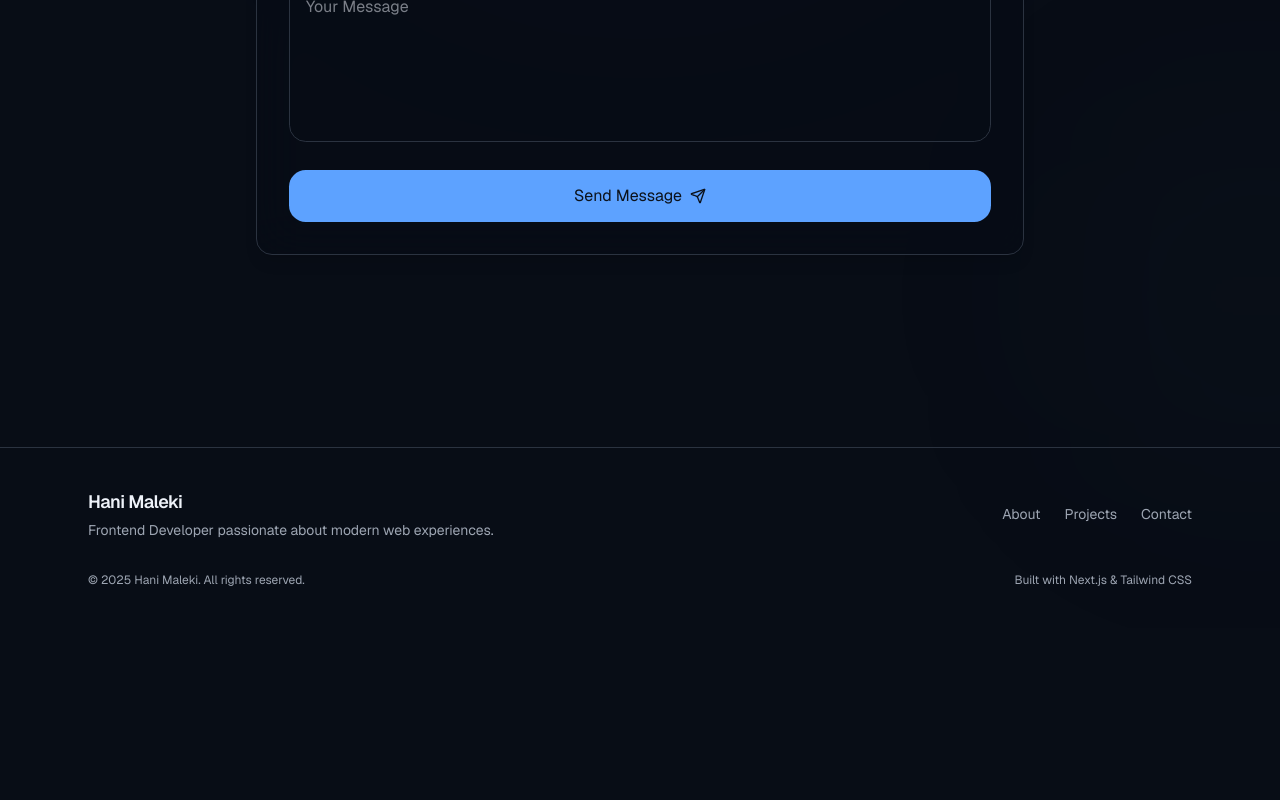
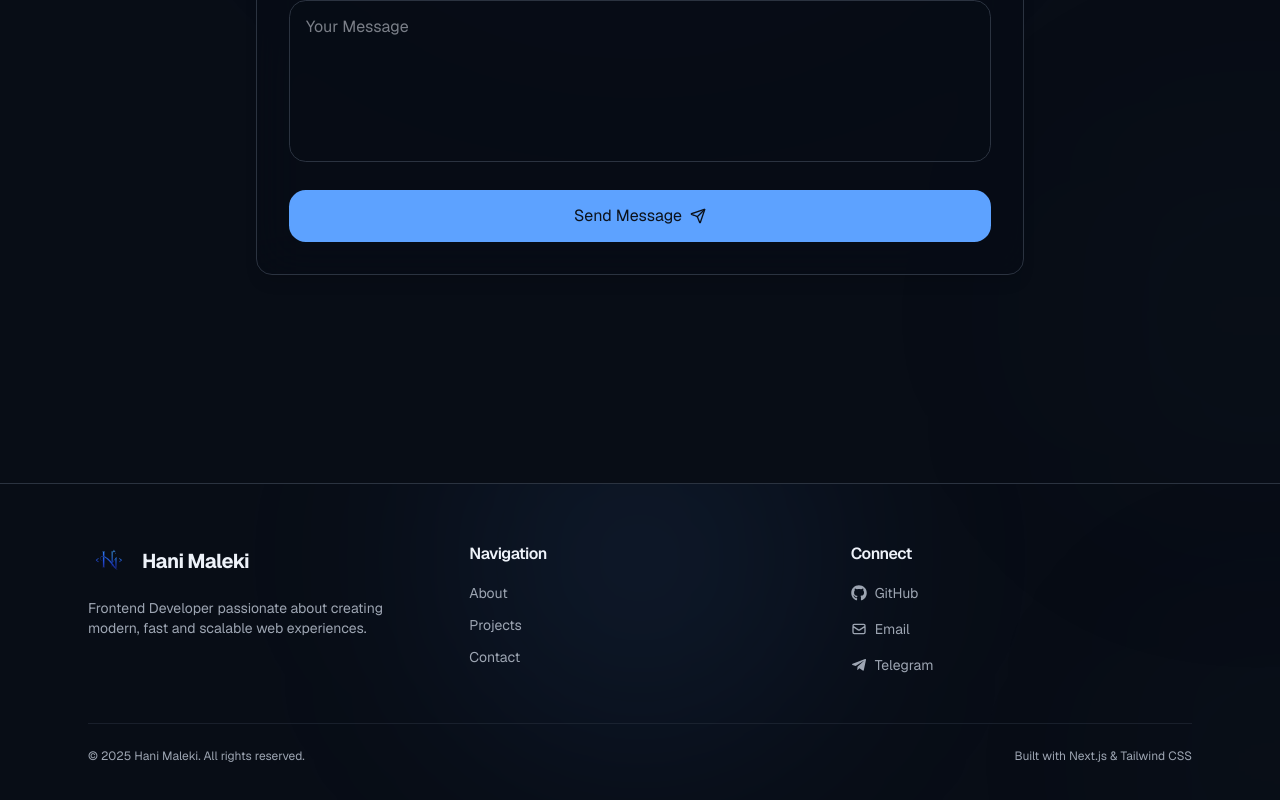
Before and after one commit to HaniCa-m/personal-portfolio, a Next.js app: page /en in a window 1280 px wide. Shown: the part 3705-4505 px from the top of the page. Before the commit the page ends 4333 px from the top, so only its background shows below. Built offline with nearby package versions, Linux system fonts and the light colour scheme.

Commit message:
feat: redesign footer section

```diff
--- a/src/components/Footer.tsx
+++ b/src/components/Footer.tsx
@@ -1,47 +1,108 @@
 "use client";
 
+import Image from "next/image";
 import { useTranslations } from "next-intl";
+import { FaGithub, FaTelegramPlane } from "react-icons/fa";
+import { HiOutlineMail } from "react-icons/hi";
 
 export default function Footer() {
   const t = useTranslations("footer");
-
   const year = new Date().getFullYear();
 
   return (
-    <footer className="border-t border-border mt-20">
-      <div className="max-w-6xl mx-auto px-6 py-10">
+    <footer className="relative mt-24 overflow-hidden border-t border-border">
+      <div className="absolute inset-0 -z-10">
+        <div className="absolute left-1/2 top-[-30%] h-[350px] w-[350px] -translate-x-1/2 rounded-full bg-primary/10 blur-[120px]" />
+        <div className="absolute bottom-[-20%] right-[-10%] h-[250px] w-[250px] rounded-full bg-accent/10 blur-[100px]" />
+      </div>
 
-        <div className="flex flex-col md:flex-row items-center justify-between gap-6">
+      <div className="mx-auto max-w-6xl px-6 py-14">
+        <div className="grid gap-10 md:grid-cols-3">
 
-          {/* Left */}
-          <div className="text-center md:text-left">
-            <h3 className="font-semibold text-lg">
+          <div>
+            <div className="flex items-center gap-3">
+              <Image
+                src="/images/logo.png"
+                alt="Hani Maleki"
+                width={42}
+                height={42}
+                className="rounded-xl"
+              />
+
+              <h3 className="text-xl font-bold">
                 Hani Maleki
               </h3>
+            </div>
 
-            <p className="text-sm text-muted-foreground mt-1">
+            <p className="mt-4 max-w-xs text-sm text-muted-foreground">
               {t("subtitle")}
             </p>
           </div>
 
-          {/* Middle Links */}
-          <div className="flex items-center gap-6 text-sm text-muted-foreground">
-            <a href="#about" className="hover:text-foreground transition">
+
+          <div>
+            <h4 className="mb-4 font-semibold">
+              {t("navigation")}
+            </h4>
+
+            <div className="flex flex-col gap-3 text-sm text-muted-foreground">
+              <a href="#about" className="transition hover:text-primary">
                 {t("about")}
               </a>
-            <a href="#projects" className="hover:text-foreground transition">
+
+              <a href="#projects" className="transition hover:text-primary">
                 {t("projects")}
               </a>
-            <a href="#contact" className="hover:text-foreground transition">
+
+              <a href="#contact" className="transition hover:text-primary">
                 {t("contact")}
               </a>
+            </div>
+          </div>
+
+
+          <div>
+            <h4 className="mb-4 font-semibold">
+              {t("connect")}
+            </h4>
+
+            <div className="flex flex-col gap-4 text-sm text-muted-foreground">
+
+              <a
+                href="https://github.com/HaniCa-m"
+                target="_blank"
+                rel="noopener noreferrer"
+                className="flex items-center gap-2 transition hover:text-primary"
+              >
+                <FaGithub className="h-4 w-4" />
+                GitHub
+              </a>
+
+              <a
+                href="mailto:hxmaleki@gmail.com"
+                className="flex items-center gap-2 transition hover:text-primary"
+              >
+                <HiOutlineMail className="h-4 w-4" />
+                Email
+              </a>
+
+              <a
+                href="https://t.me/HaniCaco"
+                target="_blank"
+                rel="noopener noreferrer"
+                className="flex items-center gap-2 transition hover:text-primary"
+              >
+                <FaTelegramPlane className="h-4 w-4" />
+                Telegram
+              </a>
+
+            </div>
           </div>
 
         </div>
 
-        {/* Bottom bar */}
-        <div className="mt-8 flex flex-col md:flex-row items-center justify-between text-xs text-muted-foreground gap-2">
 
+        <div className="mt-12 flex flex-col items-center justify-between gap-3 border-t border-border/50 pt-6 text-xs text-muted-foreground md:flex-row">
           <p>
             © {year} Hani Maleki. {t("rights")}
           </p>
@@ -49,7 +110,6 @@ export default function Footer() {
           <p>
             Built with Next.js & Tailwind CSS
           </p>
-
         </div>
 
       </div>
--- a/src/data/projects.ts
+++ b/src/data/projects.ts
@@ -1,7 +1,8 @@
 export const projects = [
   {
-    id: "movie",
-    image: "/images/projects/FilmBin.png",
+
+  id: "filmbin",
+  image: "/images/projects/FilmBin.png",
 
     tech: [
       "Next.js",
--- a/src/messages/en.json
+++ b/src/messages/en.json
@@ -116,12 +116,14 @@
 },
 
   "footer": {
-    "subtitle": "Frontend Developer passionate about modern web experiences.",
-    "about": "About",
-    "projects": "Projects",
-    "contact": "Contact",
-    "rights": "All rights reserved."
-  }
+  "subtitle": "Frontend Developer passionate about creating modern, fast and scalable web experiences.",
+  "navigation": "Navigation",
+  "connect": "Connect",
+  "about": "About",
+  "projects": "Projects",
+  "contact": "Contact",
+  "rights": "All rights reserved."
+}
 
 
 }
--- a/src/messages/fa.json
+++ b/src/messages/fa.json
@@ -116,11 +116,13 @@
 },
 
   "footer": {
-    "subtitle": "توسعه‌دهنده فرانت‌اند با علاقه به تجربه‌های مدرن وب.",
-    "about": "درباره",
-    "projects": "پروژه‌ها",
-    "contact": "تماس",
-    "rights": "تمام حقوق محفوظ است."
-  }
+  "subtitle": "توسعه‌دهنده فرانت‌اند با تمرکز بر ساخت تجربه‌های سریع، مدرن و مقیاس‌پذیر وب.",
+  "navigation": "دسترسی سریع",
+  "connect": "ارتباط با من",
+  "about": "درباره من",
+  "projects": "پروژه‌ها",
+  "contact": "تماس",
+  "rights": "تمام حقوق محفوظ است."
+}
 
 }
```
Lines whose indentation alone changed are shown as unchanged.
